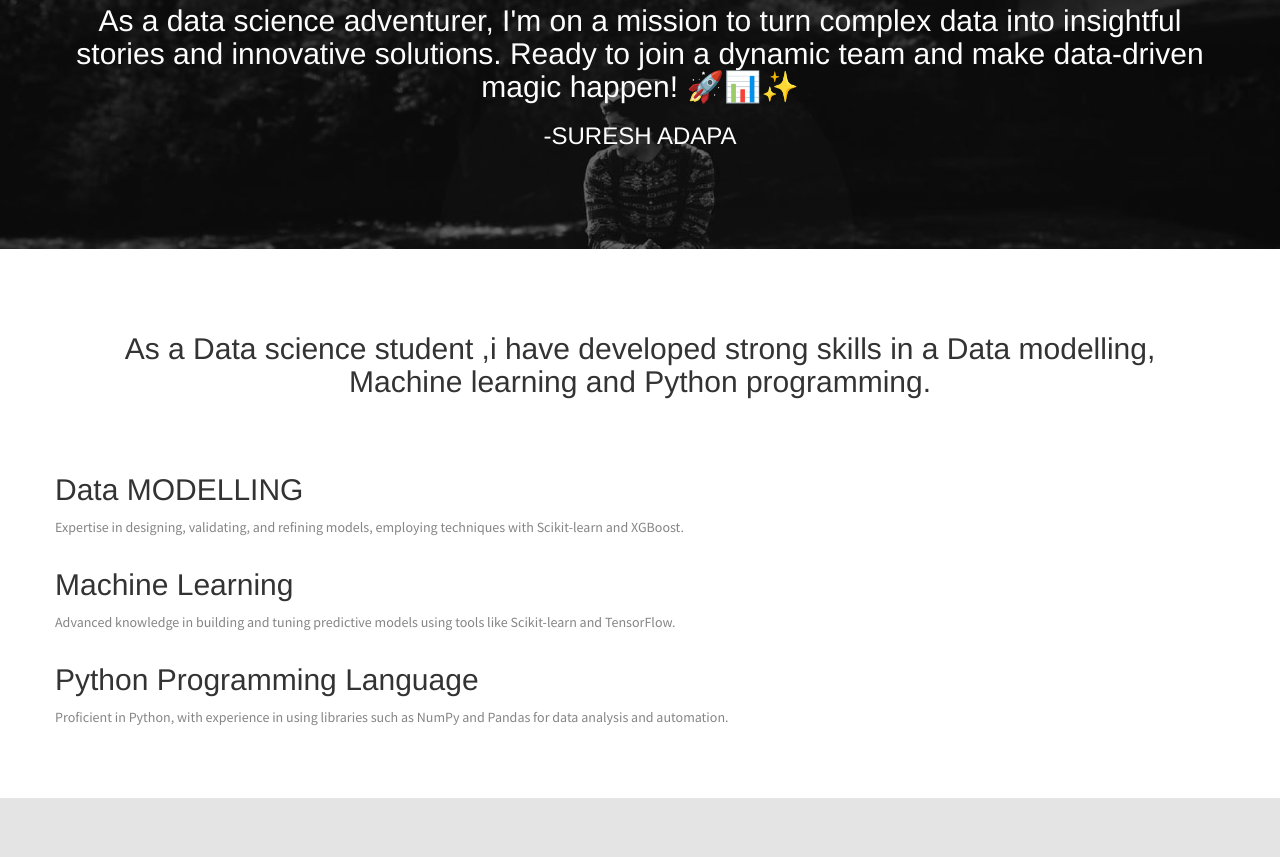
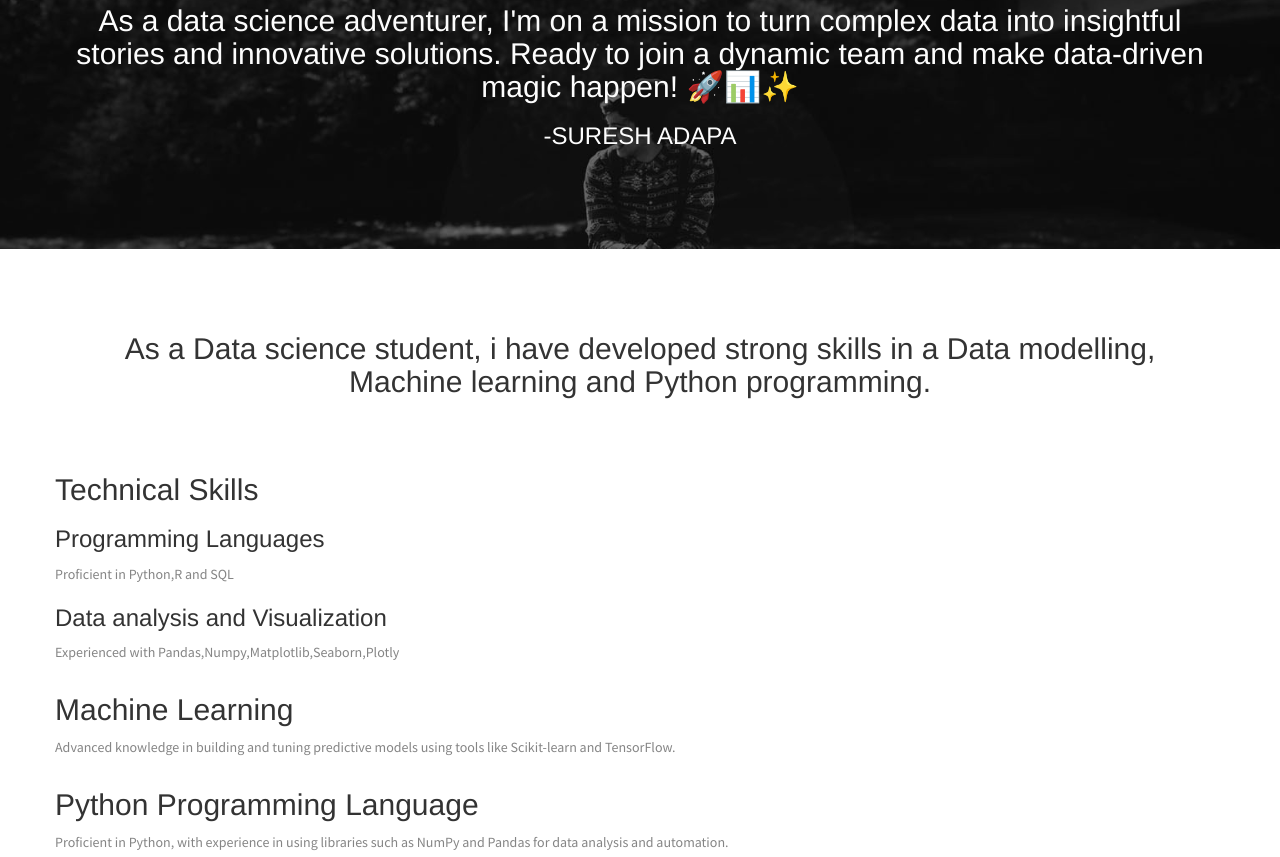
Before and after one commit to sureshadapa11/sureshadapa11.github.io, a plain HTML site: page Resume/index.html in a window 1280 px wide. Shown: the part 1940-2797 px from the top of the page. Drawn offline with Linux system fonts and the light colour scheme.

Commit message:
Update index.html

```diff
--- a/Resume/index.html
+++ b/Resume/index.html
@@ -51,7 +51,7 @@
                         <li><a href="#aboutUs" class="scroll-link">About Me</a></li>
                         <li><a href="#skills" class="scroll-link">Skills</a></li>
                         <li><a href="#experience" class="scroll-link">Projects</a></li>
-                     //   <li><a href="#portfolio" class="scroll-link">Portfolio</a></li> //
+                        <li><a href="#portfolio" class="scroll-link">Portfolio</a></li>
                         <li><a href="#contactUs" class="scroll-link">Contact Me</a></li>
                     </ul>
                 </div>
@@ -159,15 +159,19 @@
     	<div class="container">
         <div class="heading text-center">
                 <!-- Heading -->
-                <h2>  As a Data science student ,i have developed strong skills in a Data modelling, Machine learning and Python programming.</h2>
+                <h2>  As a Data science student, i have developed strong skills in a Data modelling, Machine learning and Python programming.</h2>
 
             </div>
 		<div class="row">
 		<div class="col-sm6">
-			<h2> Data MODELLING </h2>
+			<h2> Technical Skills</h2>
+			<h3> Programming Languages</h3>
 			<p class="mrgBtm20">
-				Expertise in designing, validating, and refining models, employing techniques with Scikit-learn and XGBoost.
+				Proficient in Python,R and SQL
 			</p>
+			<h3>Data analysis and Visualization </h3>
+			<p class="mrgBtm20">
+				Experienced with Pandas,Numpy,Matplotlib,Seaborn,Plotly </p>
 		</div>
 		</div>
 
@@ -201,7 +205,7 @@
             <div class="row">
                 <div class="heading text-center">
                     <!-- Heading -->
-                    <h2>Let's Keep In Touch!</h2>
+                    <h2>Continuing Our Connection</h2>
                     <p>Thank you for visiting out my profile. If you would like to get into contact with me, please fill out the form below.</p>
                 </div>
             </div>
```
